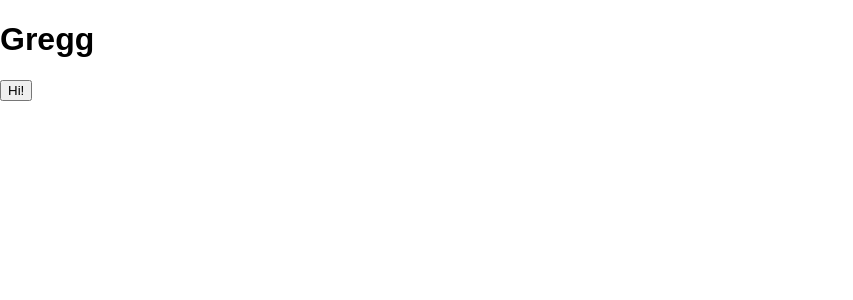
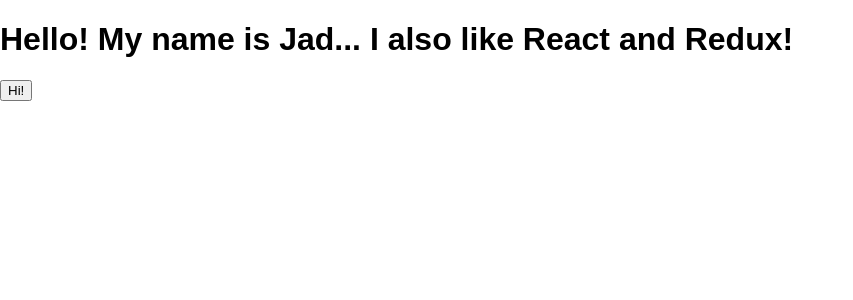
Before and after one commit to gaoxk/React-Redux-Tutorial, a React (Create React App) app: page / in a window 1280 px wide. Shown: the top 300 px of the page, without its empty margins (0-853 px from the left). Built offline with nearby package versions, Linux system fonts and the light colour scheme.

Commit message:
Clean up

```diff
--- a/src/App.js
+++ b/src/App.js
@@ -1,18 +1,21 @@
 import React, { Component } from 'react';
+import Welcome from './Welcome.jsx';
 import Welcome2 from './Welcome2.jsx';
-import { store } from './store.js';
-import { jadName } from './actions.js';
+import { store, jadName } from './client.js';
 
 class App extends Component {
   render() {
     return (
       <div >
+        {/*React*/}
+        <Welcome name="Jad" />
+
+        {/*Redux*/}
         <Welcome2 store={store}/>
         <button type="button" onClick={() => {
           console.log("hi");
           store.dispatch(jadName);
         }}>Hi!</button>
-        {/* <Welcome name="Jad" />*/}
       </div>
     );
   }
--- a/src/Welcome.jsx
+++ b/src/Welcome.jsx
@@ -1,4 +1,6 @@
 import React, { Component } from 'react';
+
+//This component demonstrates React
 
 class Welcome extends React.Component {
  constructor(props) {
--- a/src/Welcome2.jsx
+++ b/src/Welcome2.jsx
@@ -1,8 +1,9 @@
 import React, { Component } from 'react';
 import {connect} from 'react-redux';
-import {changeName, jadName} from './actions.js';
-import {reducer, getName} from './reducer.js';
+import {reducer, getName, changeName, jadName} from './client.js';
 import { bindActionCreators } from 'redux'
+
+//This component demonstrates Redux
 
 class Welcome2 extends React.Component {
  render() {
@@ -14,9 +15,4 @@
   return {name: getName(state)};
 }
 
-const mapDispatchToProps = {
-  changeName,
-  jadName
-}
-
-export default connect(mapStateToProps, mapDispatchToProps)(Welcome2);
+export default connect(mapStateToProps)(Welcome2);
--- a/src/actions.js
+++ /dev/null
@@ -1,9 +0,0 @@
-export const changeName = name => ({
-  type: 'CHANGE_NAME',
-  name: name
-});
-
-export const jadName = {
-  type: 'JAD_NAME',
-  name: 'Jad'
-};
--- a/src/client.js
+++ b/src/client.js
@@ -1,5 +1,6 @@
 import { createStore } from 'redux';
 
+//reducer
 export const reducer = (state, action) => {
   switch (action.type) {
     case "CHANGE_NAME":
@@ -13,10 +14,25 @@
   }
 }
 
-const store = createStore(reducer);
+export const getName = state => state ? state.name : null;
+
+//actions
+export const changeName = name => ({
+  type: 'CHANGE_NAME',
+  name: name
+});
+
+export const jadName = {
+  type: 'JAD_NAME',
+  name: 'Jad'
+};
+
+//store
+export const store = createStore(reducer);
 
 store.subscribe(() => {
   console.log(store.getState());
 });
 
-store.dispatch({type:"CHANGE_NAME", name:"korst"});
+// How to dispatch
+// store.dispatch({type:"CHANGE_NAME", name:"korst"});
--- a/src/reducer.js
+++ /dev/null
@@ -1,14 +0,0 @@
-export const reducer = (state, action) => {
-  switch (action.type) {
-    case "CHANGE_NAME":
-      return {...state, name: action.name};
-      break;
-    case "JAD_NAME":
-      return {...state, name: action.name, jad: true};
-      break;
-    default:
-      return state;
-  }
-}
-
-export const getName = state => state.name;
--- a/src/store.js
+++ /dev/null
@@ -1,8 +0,0 @@
-import { createStore } from 'redux';
-import { reducer } from './reducer.js';
-
-export const store = createStore(reducer , {name: 'Gregg'});
-
-store.subscribe(() => {
-  console.log(store.getState());
-});
```
